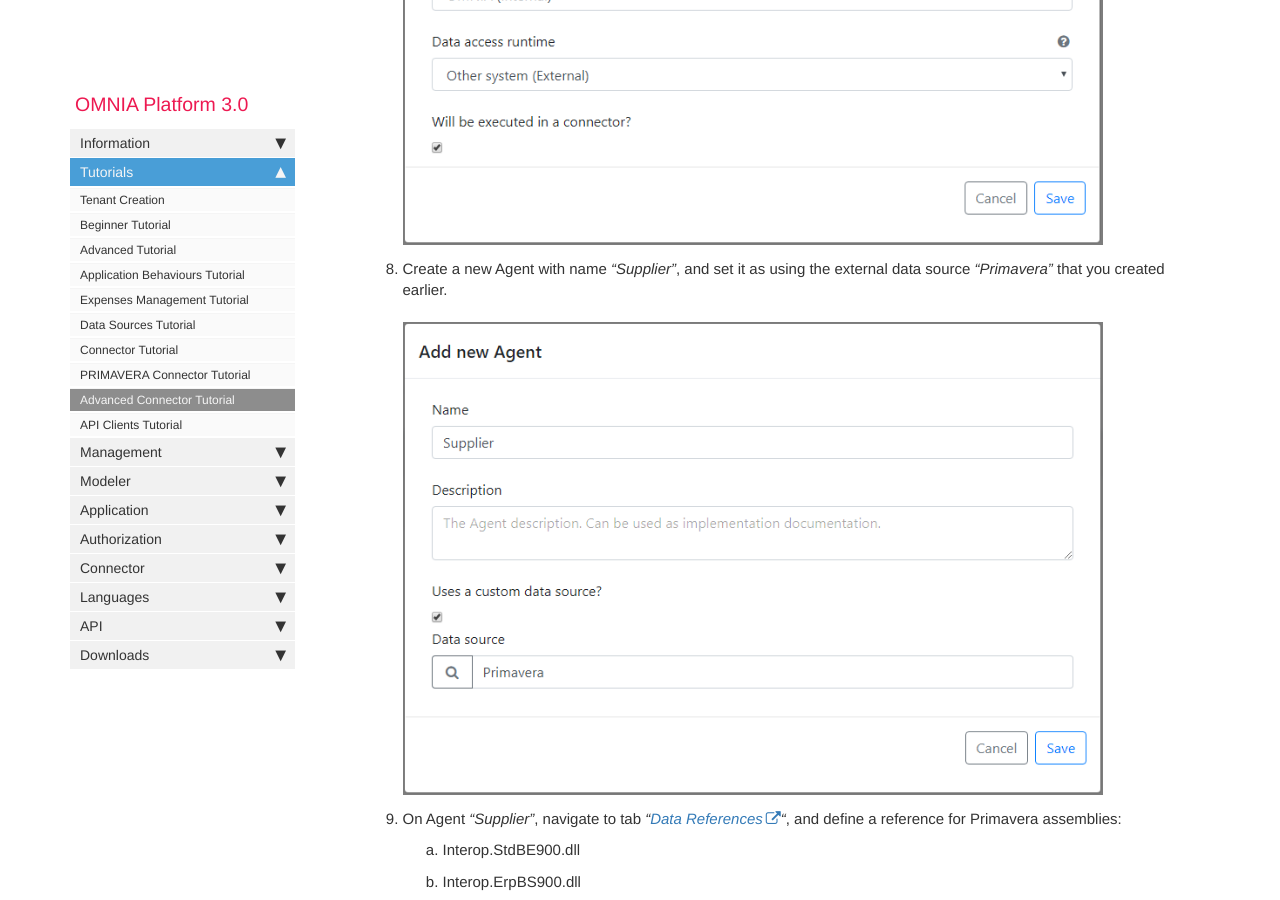
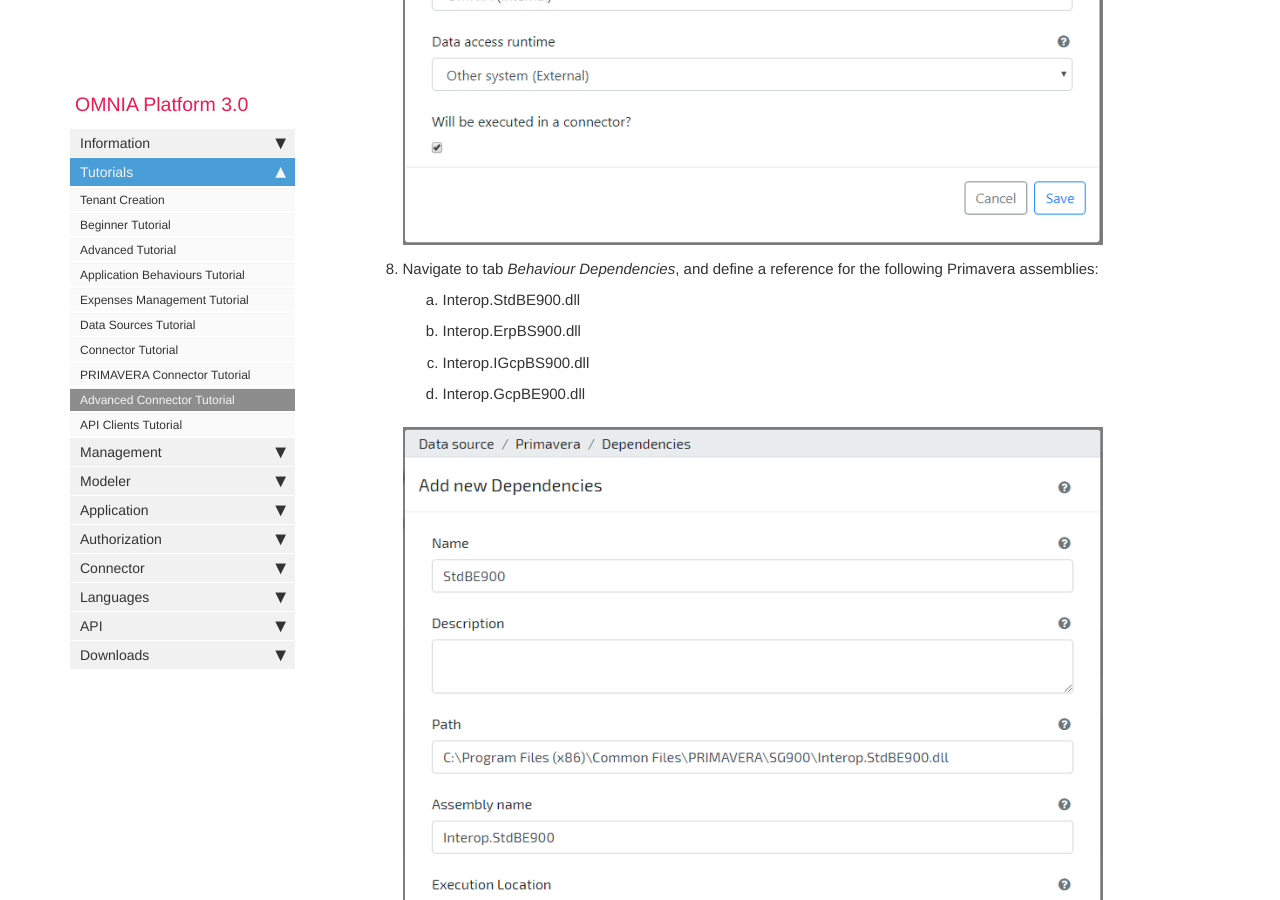
Before and after one commit to daniel8lopes/omnia3, a Jekyll site: the page built from docs/pages/omnia3/Tutorials/omnia3_multisystemconnectortutorial.md, in a window 1280 px wide and 900 px high, scrolled down 2814 px. Built offline with Jekyll 4.4.1, drawn with Linux system fonts in a browser that asks for light colours; nearby versions of some CDN libraries; comment, search, counter and statistics services are not loaded.

Commit message:
Update omnia3_multisystemconnectortutorial.md

```diff
--- a/docs/pages/omnia3/Tutorials/omnia3_multisystemconnectortutorial.md
+++ b/docs/pages/omnia3/Tutorials/omnia3_multisystemconnectortutorial.md
@@ -61,6 +61,15 @@ This tutorial also requires an access to [Primavera ERP](https://pt.primaverabss
 7. Go to modeling area, and through the left side menu, create a new Data Source by accessing the option ***Data Sources / Add new*** on the top right side. Set its Name as "*Primavera*", Behaviour Runtime as *"Internal"* and Data Access Runtime as *"External"*. Check the flag "Will be executed in a connector?"
 
     ![Modeler create DataSource_Primavera](/images/tutorials/multisystemconnector/Create-DataSource-Primavera.PNG)
+
+8. Navigate to tab *Behaviour Dependencies*, and define a reference for the following Primavera assemblies:
+
+    1. Interop.StdBE900.dll
+    2. Interop.ErpBS900.dll
+    3. Interop.IGcpBS900.dll
+    4. Interop.GcpBE900.dll
+
+    ![Modeler_Primavera_Add_Dependency](/images/tutorials/multisystemconnector/Modeler-Primavera-Add-Dependency.PNG)
 
 8. Create a new Agent with name *"Supplier"*, and set it as using the external data source *"Primavera"* that you created earlier.
 
```
